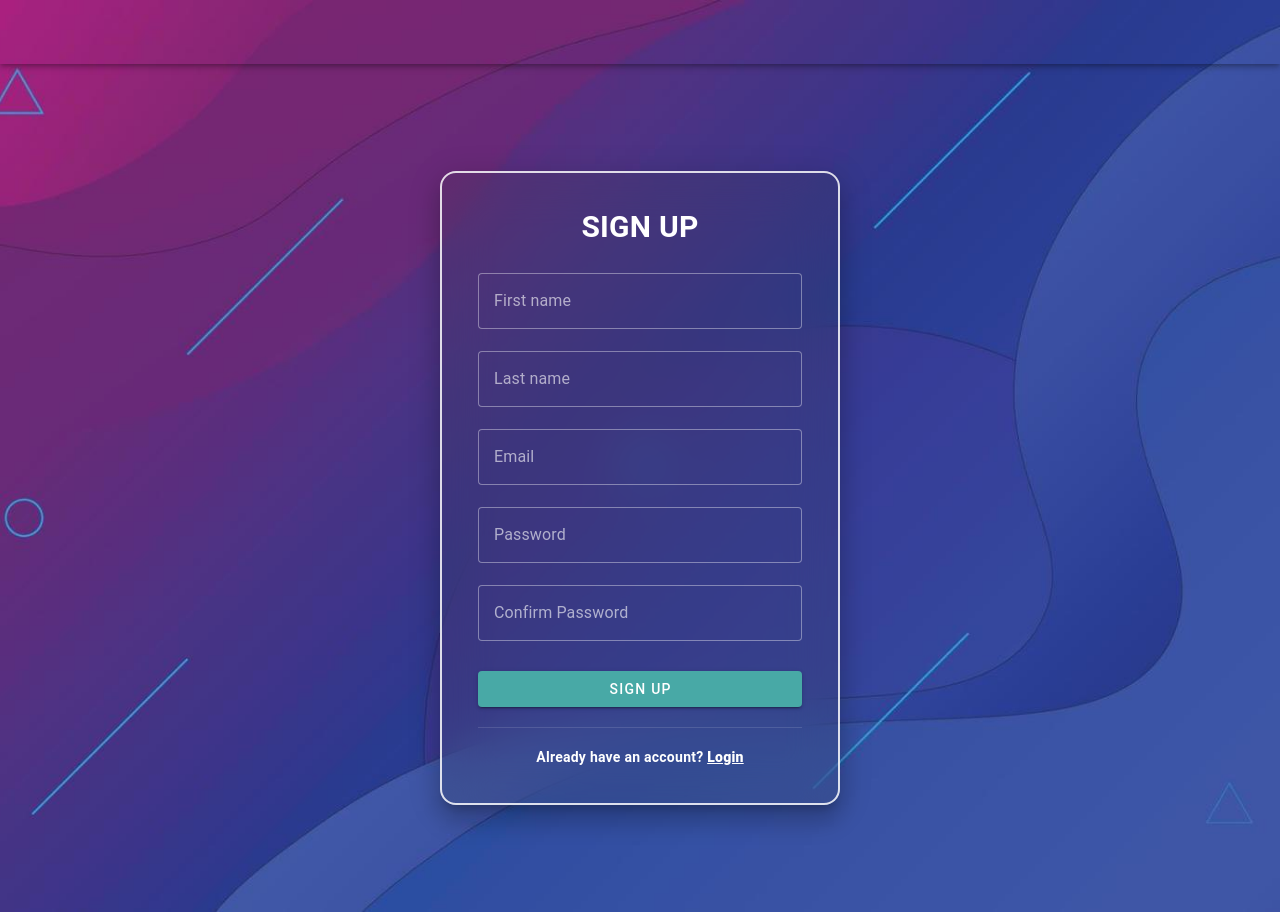
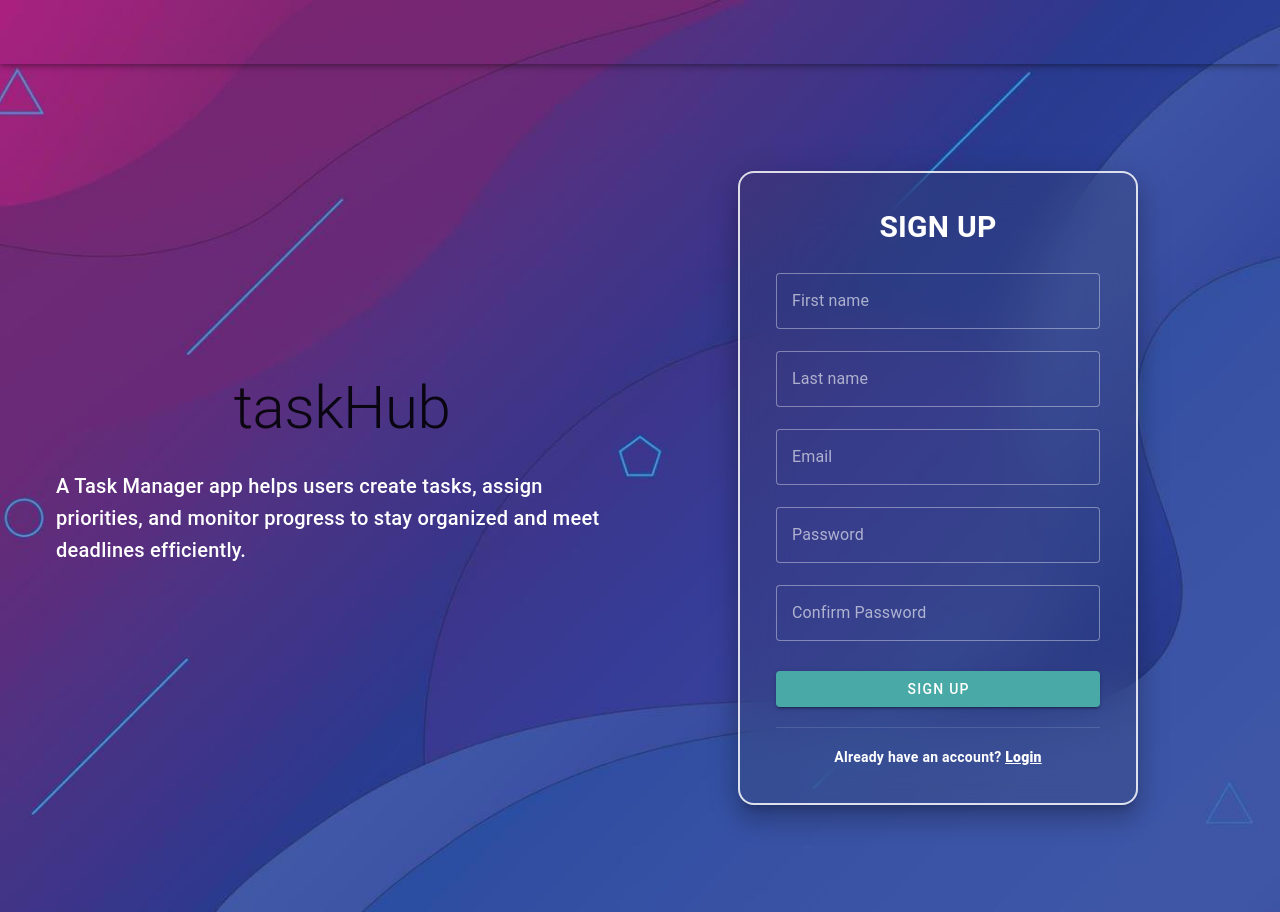
Before and after one commit to cindycariate/task_hub, a Vue app: page /signUp in a window 1280 px wide. Built offline with nearby package versions, Linux system fonts and the light colour scheme.

Commit message:
fix: adjusted the py of LoginView and SignUpView

```diff
--- a/src/views/auth/LoginView.vue
+++ b/src/views/auth/LoginView.vue
@@ -27,14 +27,14 @@ function onClick() {
           <v-container class="transparent-container">
             <v-row class="d-flex justify-center align-center" style="min-height: 100vh">
               <v-col cols="12" md="6">
-                <h1 class="text-center text-h1" color="">taskHub</h1>
-                <h4 class="text-white justify-content-center py-16 text-h6">
+                <h1 class="text-center text-h2" color="">taskHub</h1>
+                <h4 class="text-white justify-content-center py-8 text-h6">
                   A Task Manager app helps users create tasks, assign priorities, and monitor
                   progress to stay organized and meet deadlines efficiently.
                 </h4>
               </v-col>
 
-              <v-col cols="12" md="6" class="d-flex justify-center align-center py-15 mx-auto">
+              <v-col cols="12" md="6" class="d-flex justify-center align-center py-8 mx-auto">
                 <v-card class="glassmorphic-card" elevation="16" max-width="800">
                   <template v-slot:title>
                     <span class="text-center d-block font-weight-white"><h2>LOGIN</h2></span>
--- a/src/views/auth/SignUpView.vue
+++ b/src/views/auth/SignUpView.vue
@@ -26,16 +26,16 @@ function onClick() {
         <v-main>
           <v-container class="transparent-container">
             <v-row class="d-flex justify-center align-center" style="min-height: 100vh">
-              <!-- <v-col cols="12" md="6">
-                <h1 class="text-center text-h1" color="">taskHub</h1>
-                <h4 class="text-white justify-content-center py-16 text-h6">
+              <v-col cols="12" md="6">
+                <h1 class="text-center text-h2" color="">taskHub</h1>
+                <h4 class="text-white justify-content-center py-8 text-h6">
                   A Task Manager app helps users create tasks, assign priorities, and monitor
                   progress to stay organized and meet deadlines efficiently.
                 </h4>
-              </v-col> -->
+              </v-col>
 
-              <v-col cols="12" md="6" class="d-flex justify-center align-center py-15">
-                <v-card class="glassmorphic-card" elevation="16" max-width="800">
+              <v-col cols="12" md="6" class="d-flex justify-center align-center py-8">
+                <v-card class="glassmorphic-card" elevation="16" max-width="900">
                   <template v-slot:title>
                     <span class="text-center d-block font-weight-white"><h2>SIGN UP</h2></span>
                   </template>
```
